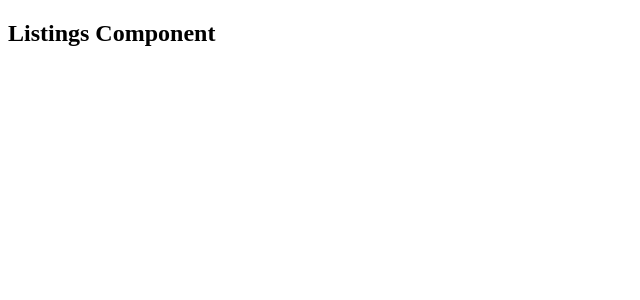
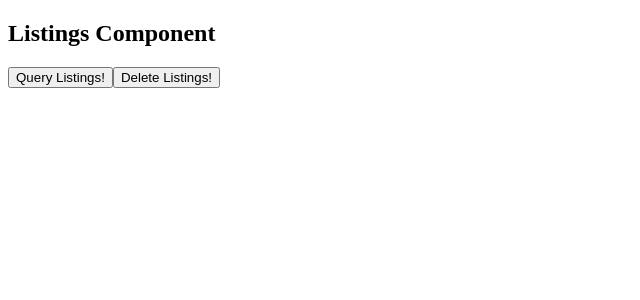
Before and after one commit to jsDeveloper98/tinyhouse_v1_client, a React (Create React App) app: page / in a window 1280 px wide. Shown: the top 300 px of the page, without its empty margins (0-640 px from the left). Built offline with nearby package versions, Linux system fonts and the light colour scheme.

Commit message:
delete and query listings from react app

```diff
--- a/package.json
+++ b/package.json
@@ -39,5 +39,6 @@
       "last 1 firefox version",
       "last 1 safari version"
     ]
-  }
+  },
+  "proxy": "http://localhost:9000"
 }
--- /dev/null
+++ b/src/lib/api/index.ts
@@ -0,0 +1 @@
+export * from './server';
--- /dev/null
+++ b/src/lib/api/server.ts
@@ -0,0 +1,18 @@
+interface Body<TVariables> {
+  query: string;
+  variables?: TVariables;
+}
+
+export const server = {
+  fetch: async <TData = any, TVariables = any>(body: Body<TVariables>) => {
+    const res = await fetch("/api", {
+      method: "POST",
+      headers: {
+        "Content-Type": "application/json",
+      },
+      body: JSON.stringify(body),
+    });
+
+    return res.json() as Promise<{ data: TData }>;
+  },
+};
--- a/src/sections/index.tsx
+++ b/src/sections/index.tsx
@@ -1 +1 @@
-export * from './listings/Listings';
+export * from "./listings/Listings";
--- a/src/sections/listings/Listings.tsx
+++ b/src/sections/listings/Listings.tsx
@@ -1,9 +1,64 @@
-import * as React from 'react';
+import * as React from "react";
+import { server } from "../../lib/api";
+import {
+  ListingsData,
+  DeleteListingData,
+  DeleteListingVariables,
+} from "./types";
+
+const LISTINGS = `
+  query Listings {
+    listings {
+      id
+      title
+      image
+      address
+      price
+      numOfGuests
+      numOfBeds
+      numOfBaths
+      rating
+    }
+  }
+`;
+
+const DELETE_LISTING = `
+  mutation DeleteListing($id: ID!) {
+    deleteListing(id: $id) {
+      id
+    }
+  }
+`;
 
 interface Props {
-  title: string
+  title: string;
 }
 
 export const Listings = ({ title }: Props) => {
-  return <h2>{title}</h2>
-}
+  const fetchListings = async () => {
+    const { data } = await server.fetch<ListingsData>({ query: LISTINGS });
+    console.log(data.listings);
+  };
+
+  const deleteListing = async () => {
+    const { data } = await server.fetch<
+      DeleteListingData,
+      DeleteListingVariables
+    >({
+      query: DELETE_LISTING,
+      variables: {
+        id: "603b94523d40222524ef47e9",
+      },
+    });
+
+    console.log(data);
+  };
+
+  return (
+    <div>
+      <h2>{title}</h2>
+      <button onClick={fetchListings}>Query Listings!</button>
+      <button onClick={deleteListing}>Delete Listings!</button>
+    </div>
+  );
+};
--- /dev/null
+++ b/src/sections/listings/types.ts
@@ -0,0 +1,23 @@
+interface Listing {
+  id: string;
+  title: string;
+  image: string;
+  address: string;
+  price: number;
+  numOfGuests: number;
+  numOfBeds: number;
+  numOfBaths: number;
+  rating: number;
+}
+
+export interface ListingsData {
+  listings: Listing[];
+}
+
+export interface DeleteListingData {
+  deleteListing: Listing;
+}
+
+export interface DeleteListingVariables {
+  id: string;
+}
```
Also changed, not shown: 1 other file (tests, documents, lock files or other folders).
